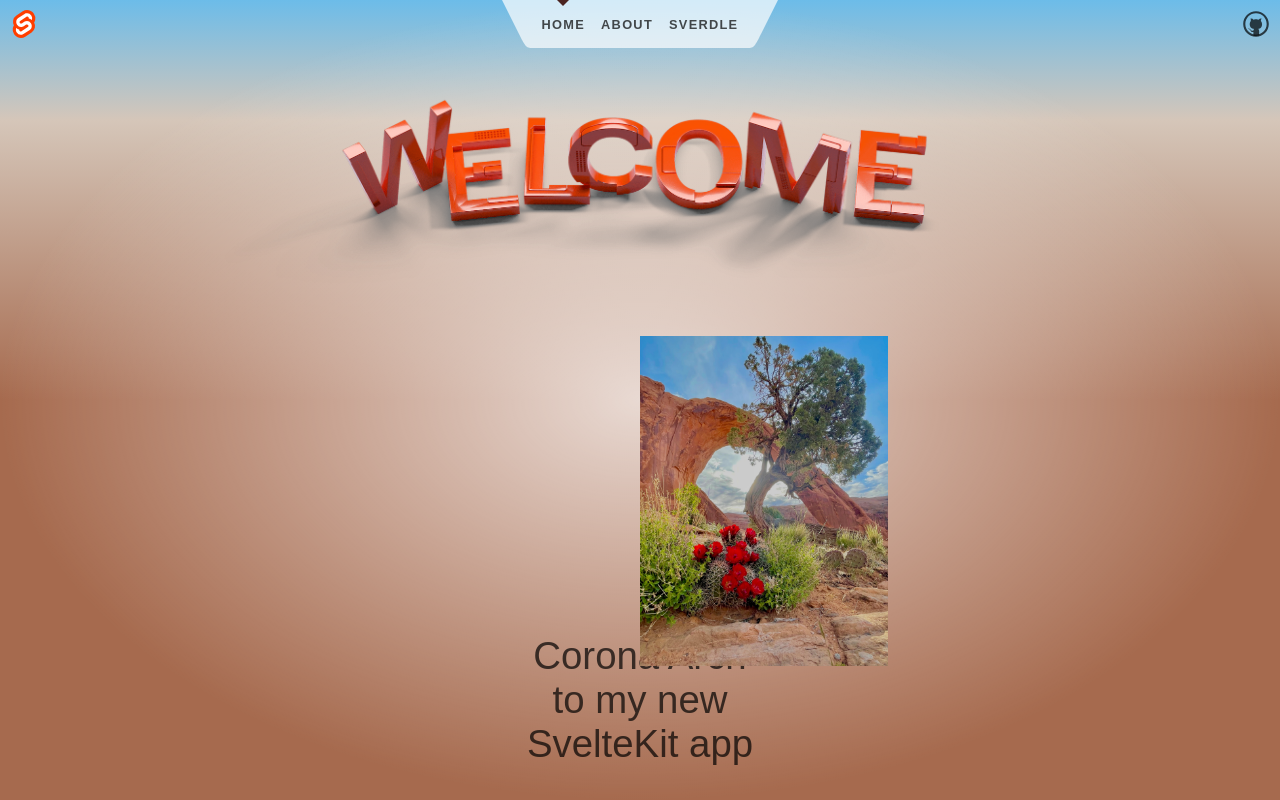
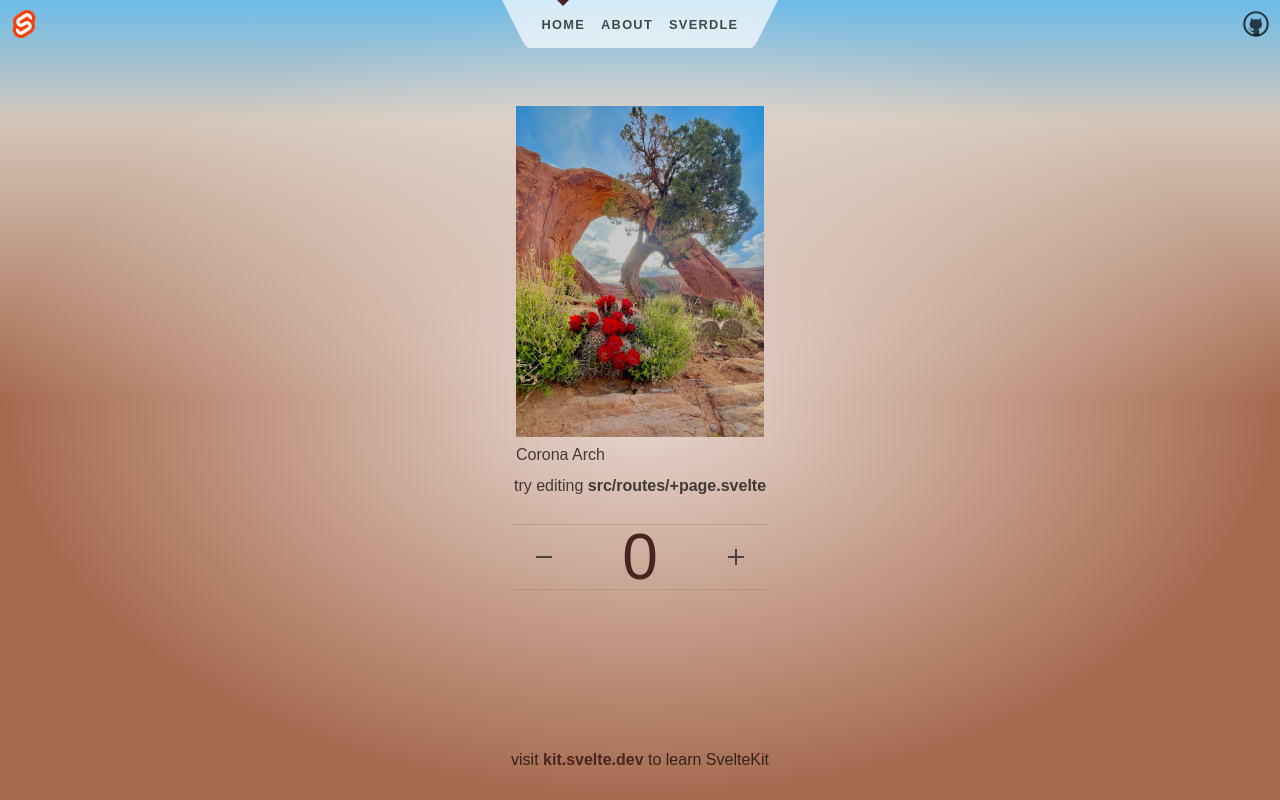
Before and after one commit to Sheilabob/bobbiesarches, a SvelteKit app: page / in a window 1280 px wide. Shown: the top 800 px of the page. Built offline with nearby package versions, Linux system fonts and the light colour scheme.

Commit message:
repositioned label

```diff
--- a/src/routes/+page.svelte
+++ b/src/routes/+page.svelte
@@ -11,23 +11,13 @@
 </svelte:head>
 
 <section>
-  <h1>
-    <span class="welcome">
-      <picture>
-        <source srcset={welcome} type="image/webp" />
-        <img src={welcome_fallback} alt="Welcome" />
-      </picture>
-    </span>
-    <span class="coronaarch">
-      <picture>
-        <source srcset={coronaarch} type="image/jpg" />
-        <img src={coronaarch} alt="Corona Arch with Claret Cup in front" />
-      </picture>
-    </span>
+  <span class="coronaarch">
+    <picture>
+      <source srcset={coronaarch} type="image/jpg" />
+      <img src={coronaarch} alt="Corona Arch with Claret Cup in front" />
+    </picture>
     <div class="piclabel">Corona Arch</div>
-
-    to my new<br />SvelteKit app
-  </h1>
+  </span>
 
   <h2>
     try editing <strong>src/routes/+page.svelte</strong>
@@ -45,42 +35,18 @@
     flex: 0.6;
   }
 
-  h1 {
-    width: 100%;
-  }
-
-  .welcome {
-    display: block;
-    position: relative;
-    width: 100%;
-    height: 0;
-    padding: 0 0 calc(100% * 495 / 2048) 0;
-  }
-
-  .welcome img {
-    position: absolute;
-    width: 100%;
-    height: 100%;
-    top: 0;
-    display: block;
-  }
-
   .coronaarch {
     display: inline-block;
     position: relative;
     width: 25%;
-    height: 0;
-    padding: 0 0 calc(100% * 495 / 2048) 0;
   }
 
   .coronaarch img {
-    position: absolute;
     width: 100%;
-    top: 0;
-    display: inline-block;
+    padding: 0;
   }
 
   .piclabel {
-    margin-top: 50px;
+    margin-top: 5px;
   }
 </style>
```
